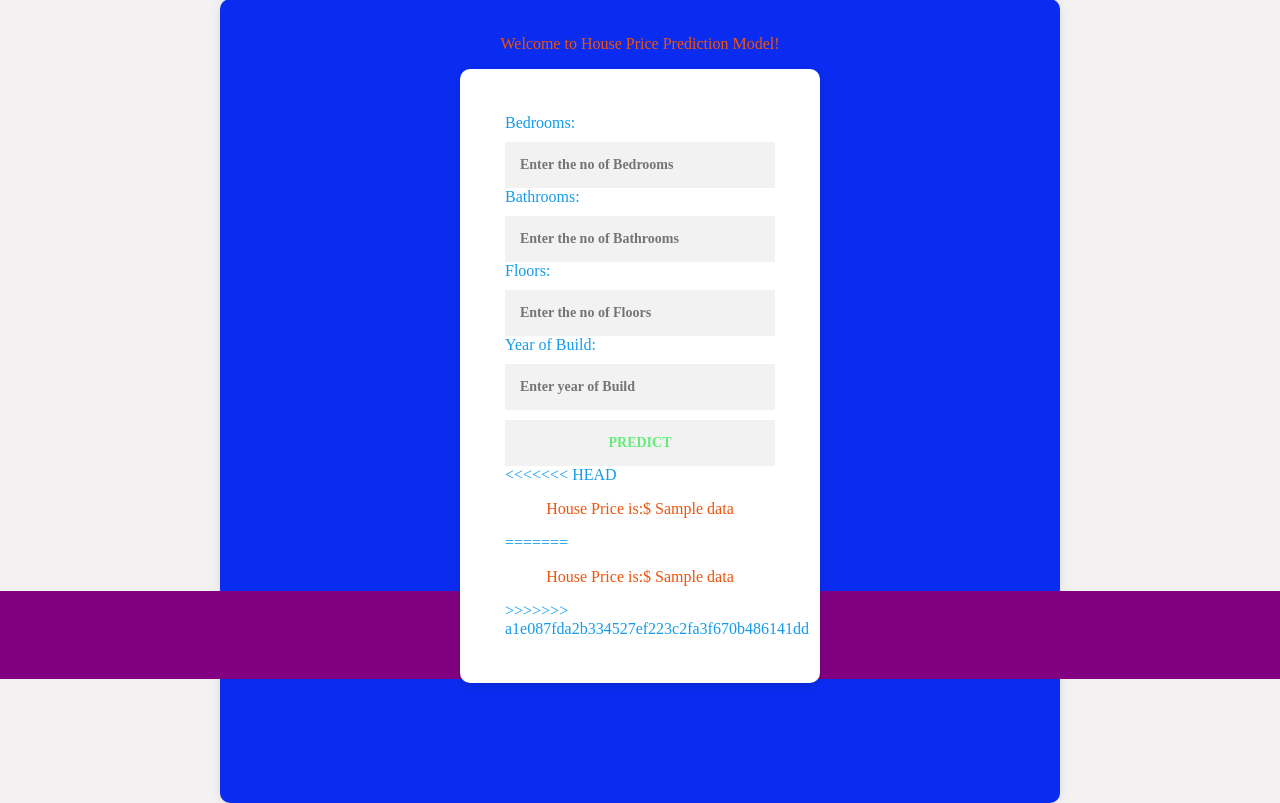
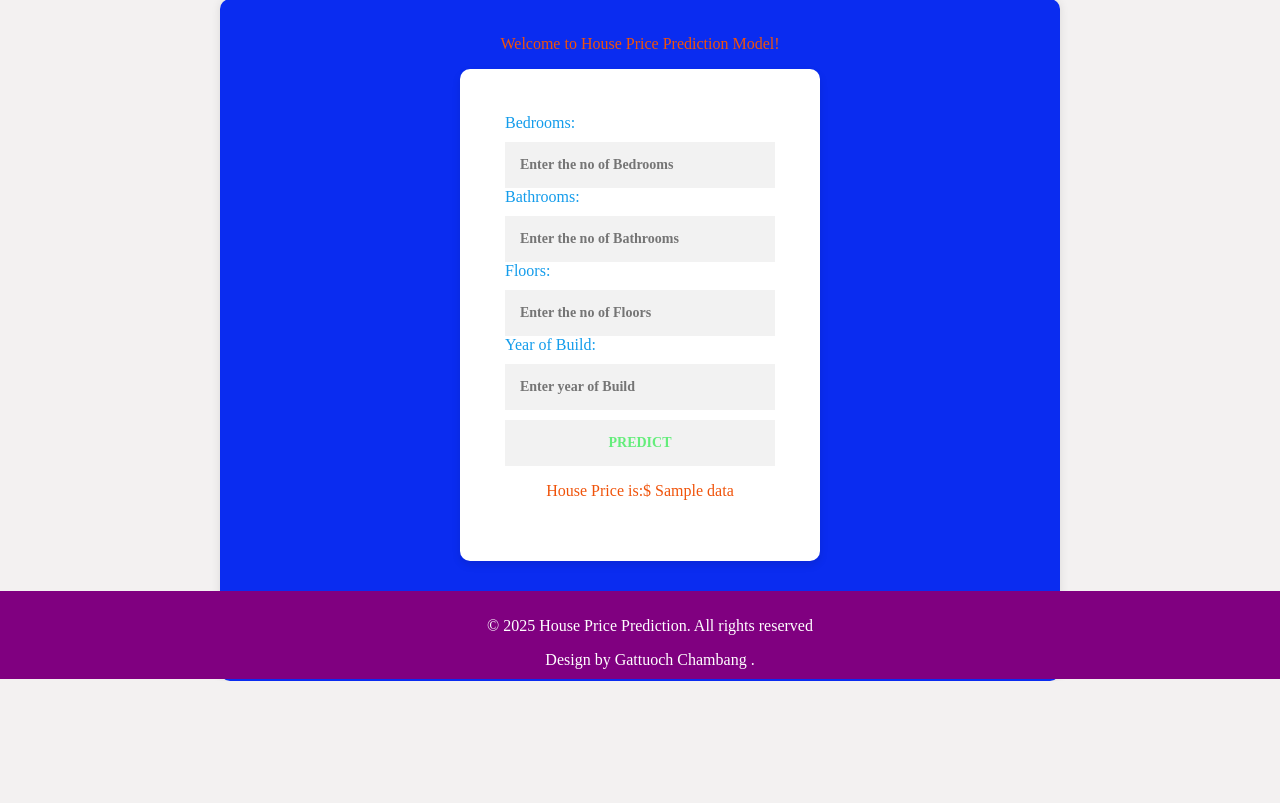
Before and after one commit to Gattuoch/HousePricePrediction188, a Flask app: template templates/index.html in a window 1280 px wide. Shown: the part 121-924 px from the top of the page. After the commit the page ends 802 px from the top, so only its background shows below. Run offline with Flask 3, Linux system fonts and the light colour scheme; the template is opened without the code that fills it: most values are stand-ins (such as "Sample title", 1, 10 or a date in 2020); parts of the project's set-up code (start-up, migrations or seed data) failed here and were passed over.

Commit message:
Update index.html

```diff
--- a/templates/index.html
+++ b/templates/index.html
@@ -25,11 +25,8 @@
                 Year of Build: <input type="number" name='yr_built' placeholder="Enter year of Build"><br>
                 <input type="submit" value="predict" class="submit">
             </form>
-<<<<<<< HEAD
-            <p> House Price is:$ {{data}}</p>
-=======
+
             <p> House Price is:$  {{data}}</p>
->>>>>>> a1e087fda2b334527ef223c2fa3f670b486141dd
         </div>
 
     </div>
```
